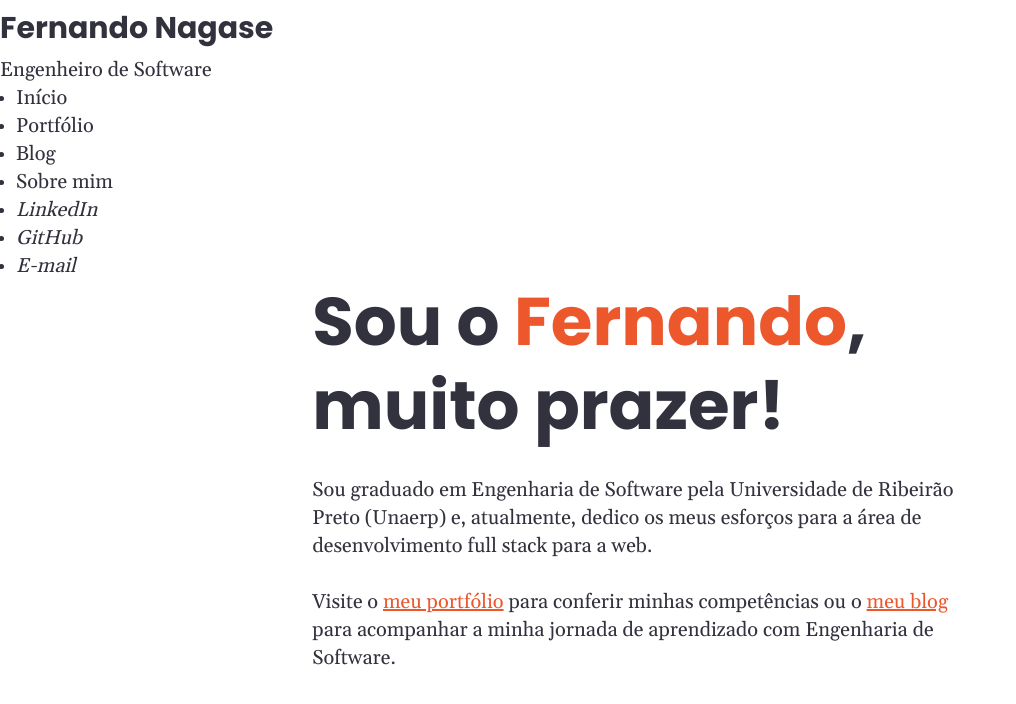
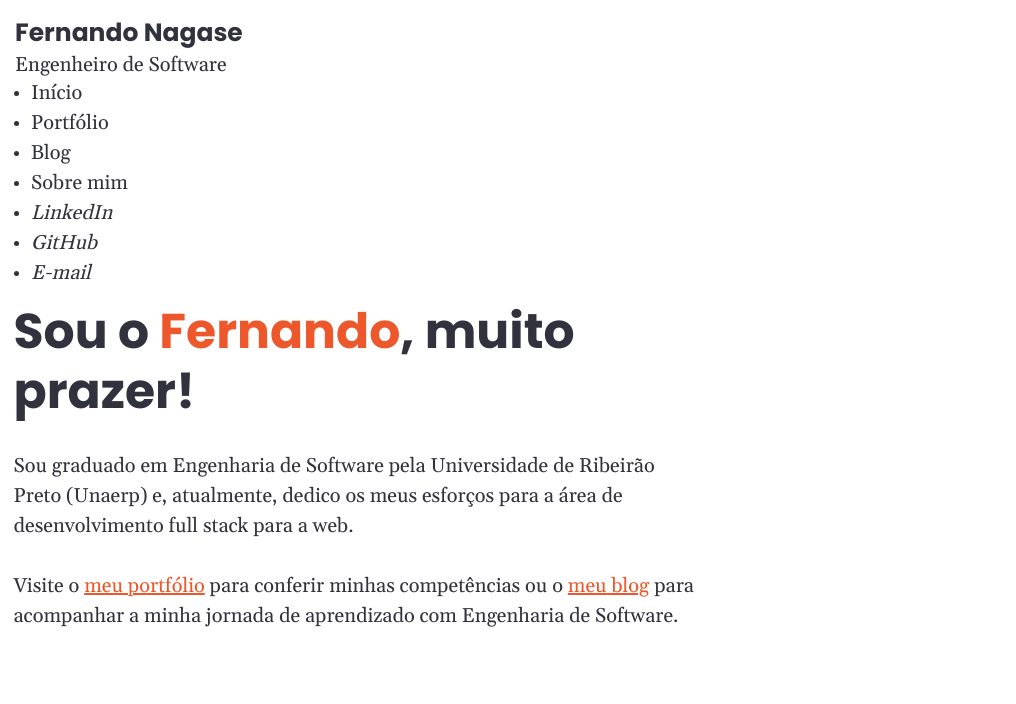
Before and after one commit to fernandonagase/ngsfer.com, a Next.js app: page / in a window 1280 px wide. Shown: the top 704 px of the page, without its empty margins (0-1016 px from the left). Built offline with nearby package versions, Linux system fonts and the light colour scheme.

Commit message:
adjust text styles to use a new type scale

```diff
--- a/components/foundations/BodyText/index.tsx
+++ b/components/foundations/BodyText/index.tsx
@@ -7,7 +7,7 @@ type BodyTextProps = {
 
 export default function BodyText({ children }: BodyTextProps) {
     return (
-        <Text textStyle="md" marginBlockEnd="1x">
+        <Text textStyle="md" marginBlockEnd={['2xSm', '2x']}>
             {children}
         </Text>
     )
--- a/components/foundations/Heading/index.tsx
+++ b/components/foundations/Heading/index.tsx
@@ -3,7 +3,7 @@ import { Poppins } from 'next/font/google'
 import { ReactNode } from 'react'
 
 const textStyles = {
-    h1: '2xl',
+    h1: '3xl',
     h2: 'xl',
     h3: 'lg',
 }
@@ -25,7 +25,7 @@ export default function Heading({ children, level }: HeadingProps) {
             textStyle={textStyles[level]}
             className={poppins.className}
             fontWeight="700"
-            marginBlockEnd="1x"
+            marginBlockEnd={['2xSm', '2x']}
         >
             {children}
         </Box>
--- a/components/layout/Header/index.tsx
+++ b/components/layout/Header/index.tsx
@@ -1,8 +1,8 @@
-import { Text } from '@chakra-ui/react'
+import { Box, Text, useBreakpointValue } from '@chakra-ui/react'
+import { Poppins } from 'next/font/google'
 
 import ContactMe from '@/components/ContactMe'
 import SiteNavigation from '@/components/SiteNavigation'
-import { Poppins } from 'next/font/google'
 
 const poppins = Poppins({
     weight: ['700'],
@@ -10,16 +10,32 @@ const poppins = Poppins({
 })
 
 export default function Header() {
+    const nameSize = useBreakpointValue({
+        base: 'md',
+        sm: 'lg',
+    })
+    const jobSize = useBreakpointValue({
+        base: 'sm',
+        sm: 'md',
+    })
+
     return (
-        <header>
+        <Box as="header" px={['1xSm', '1x']} py="1xSm">
             <div>
-                <Text textStyle="lg" className={poppins.className}>
+                <Text
+                    textStyle={nameSize}
+                    fontWeight="700"
+                    lineHeight="normal"
+                    className={poppins.className}
+                >
                     Fernando Nagase
                 </Text>
-                <Text textStyle="md">Engenheiro de Software</Text>
+                <Text textStyle={jobSize} lineHeight="normal">
+                    Engenheiro de Software
+                </Text>
             </div>
             <SiteNavigation />
             <ContactMe />
-        </header>
+        </Box>
     )
 }
--- a/components/layout/Layout/index.tsx
+++ b/components/layout/Layout/index.tsx
@@ -1,3 +1,4 @@
+import { Container } from '@chakra-ui/react'
 import { ReactNode } from 'react'
 
 import Header from '../Header'
@@ -10,7 +11,9 @@ export default function Layout({ children }: LayoutProps) {
     return (
         <>
             <Header />
-            <main>{children}</main>
+            <Container as="main" px={0} mx="1xSm">
+                {children}
+            </Container>
         </>
     )
 }
--- a/pages/index.tsx
+++ b/pages/index.tsx
@@ -16,7 +16,6 @@ export default function Home() {
                 />
             </Head>
 
-            <Container>
             <Heading level="h1">
                 Sou o{' '}
                 <Box as="span" color="primary.400">
@@ -26,9 +25,8 @@ export default function Home() {
             </Heading>
             <BodyText>
                 Sou graduado em Engenharia de Software pela Universidade de
-                    Ribeirão Preto (Unaerp) e, atualmente, dedico os meus
-                    esforços para a área de desenvolvimento full stack para a
-                    web.
+                Ribeirão Preto (Unaerp) e, atualmente, dedico os meus esforços
+                para a área de desenvolvimento full stack para a web.
             </BodyText>
             <nav>
                 <BodyText>
@@ -44,7 +42,6 @@ export default function Home() {
                     Engenharia de Software.
                 </BodyText>
             </nav>
-            </Container>
         </>
     )
 }
--- a/theme/foundations/spacing.ts
+++ b/theme/foundations/spacing.ts
@@ -1,7 +1,16 @@
 const spacing = {
-    '1x': '1.75rem',
-    '2x': '3.5rem',
-    '3x': '5.25rem',
+    '1xSm': '0.844rem',
+    '2xSm': '1.688rem',
+    '3xSm': '2.532rem',
+    '4xSm': '3.376rem',
+    '5xSm': '4.22rem',
+    '6xSm': '5.064rem',
+    '1x': '0.938rem',
+    '2x': '1.875rem',
+    '3x': '2.813rem',
+    '4x': '3.75rem',
+    '5x': '4.688rem',
+    '6x': '5.625rem',
 }
 
 export default spacing
--- a/theme/foundations/typography.ts
+++ b/theme/foundations/typography.ts
@@ -1,23 +1,31 @@
 const typography = {
     sm: {
-        fontSize: '0.833rem',
-        lineHeight: '0.875rem',
+        fontSize: ['0.9rem', '1rem'],
+        lineHeight: ['1.688rem', '1.875rem'],
     },
     md: {
-        fontSize: '1.25rem',
-        lineHeight: '1.75rem',
+        fontSize: ['1.125rem', '1.25rem'],
+        lineHeight: ['1.688rem', '1.875rem'],
     },
     lg: {
-        fontSize: '1.875rem',
-        lineHeight: '3.5rem',
+        fontSize: ['1.406rem', '1.563rem'],
+        lineHeight: ['1.688rem', '1.875rem'],
     },
     xl: {
-        fontSize: '2.813rem',
-        lineHeight: '3.5rem',
+        fontSize: ['1.758rem', '1.953rem'],
+        lineHeight: ['2.532rem', '2.813rem'],
     },
     '2xl': {
-        fontSize: '4.219rem',
-        lineHeight: '5.25rem',
+        fontSize: ['2.197rem', '2.441rem'],
+        lineHeight: ['2.532rem', '2.813rem'],
+    },
+    '3xl': {
+        fontSize: ['2.746rem', '3.052rem'],
+        lineHeight: ['3.376rem', '3.75rem'],
+    },
+    '4xl': {
+        fontSize: ['3.434rem', '3.815rem'],
+        lineHeight: ['4.22rem', '4.688rem'],
     },
 }
 
```
Lines whose indentation alone changed are shown as unchanged.
